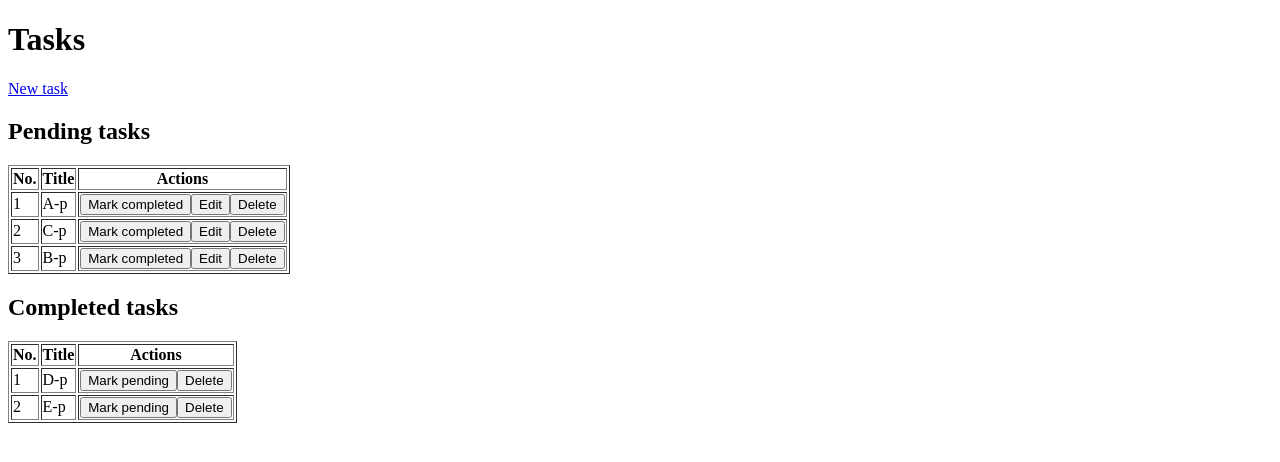
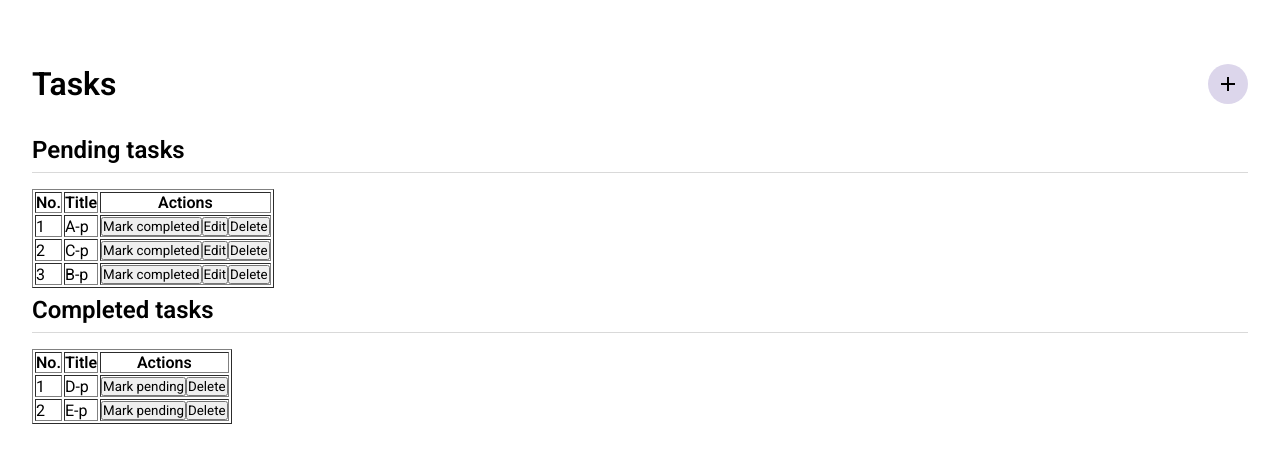
Before and after one commit to bk20dev/angular-todo-app, an Angular app: page / in a window 1280 px wide. Shown: the top 462 px of the page. Built offline with nearby package versions, Linux system fonts and the light colour scheme.

Commit message:
Add simple styles

```diff
--- a/src/app/task-form/task-form.component.css
+++ b/src/app/task-form/task-form.component.css
@@ -0,0 +1,16 @@
+:host {
+  padding: 64px 32px;
+  appearance: auto;
+  width: 100%;
+}
+
+h1 {
+  margin-bottom: 24px;
+}
+
+.actions {
+  display: flex;
+  align-items: center;
+  margin-left: auto;
+  width: max-content;
+}
--- a/src/app/task-form/task-form.component.html
+++ b/src/app/task-form/task-form.component.html
@@ -5,5 +5,7 @@
 
 <br/><br/>
 
-<a routerLink="">Cancel</a>
-<button (click)="submit()">Submit</button>
+<nav class="actions">
+    <a class="button text" routerLink="">Cancel</a>
+    <button class="button" (click)="submit()">Submit</button>
+</nav>
--- a/src/app/task-list/task-list.component.css
+++ b/src/app/task-list/task-list.component.css
@@ -0,0 +1,27 @@
+:host {
+  padding: 64px 32px;
+  appearance: auto;
+  width: 100%;
+}
+
+header {
+  display: flex;
+  align-items: center;
+  justify-content: space-between;
+  margin-bottom: 24px;
+}
+
+/* .new-task {
+  background-color: hsl(256, 34%, 88%);
+  padding: 8px;
+  border-radius: 48px;
+  text-decoration: none;
+  color: inherit;
+} */
+
+h2 {
+  width: 100%;
+  border-bottom: 1px solid rgba(0, 0, 0, 0.15);
+  padding: 8px 0;
+  margin-bottom: 16px;
+}
--- a/src/app/task-list/task-list.component.html
+++ b/src/app/task-list/task-list.component.html
@@ -1,6 +1,9 @@
-<h1>Tasks</h1>
-
-<a routerLink="new">New task</a>
+<header>
+    <h1>Tasks</h1>
+    <a class="button" routerLink="new">
+        <img class="new-task" src="/assets/add_FILL0_wght400_GRAD0_opsz24.svg" alt="" />
+    </a>
+</header>
 
 <h2>Pending tasks</h2>
 
--- a/src/index.html
+++ b/src/index.html
@@ -5,8 +5,9 @@
   <title>Sandbox</title>
   <base href="/">
   <meta name="viewport" content="width=device-width, initial-scale=1">
-  <link rel="icon" type="image/x-icon" href="favicon.ico">
-</head>
+  <link rel="preconnect" href="https://fonts.googleapis.com">
+  <link rel="preconnect" href="https://fonts.gstatic.com" crossorigin>
+  <link href="https://fonts.googleapis.com/css2?family=Roboto:wght@400;600&display=swap" rel="stylesheet">
 <body>
   <app-root></app-root>
 </body>
--- a/src/styles.css
+++ b/src/styles.css
@@ -1 +1,26 @@
-/* You can add global styles to this file, and also import other style files */
+* {
+  padding: 0;
+  margin: 0;
+  box-sizing: border-box;
+  font-family: "Roboto", sans-serif;
+}
+
+.button {
+  background-color: hsl(256, 34%, 88%);
+  padding: 8px;
+  border-radius: 48px;
+  display: flex;
+  align-items: center;
+  appearance: button;
+  border: none;
+  font: inherit;
+}
+
+.button.text {
+  background-color: transparent;
+}
+
+a.button {
+  text-decoration: none;
+  color: inherit;
+}
```
Also changed, not shown: src/assets/add_FILL0_wght400_GRAD0_opsz24.svg (added).
